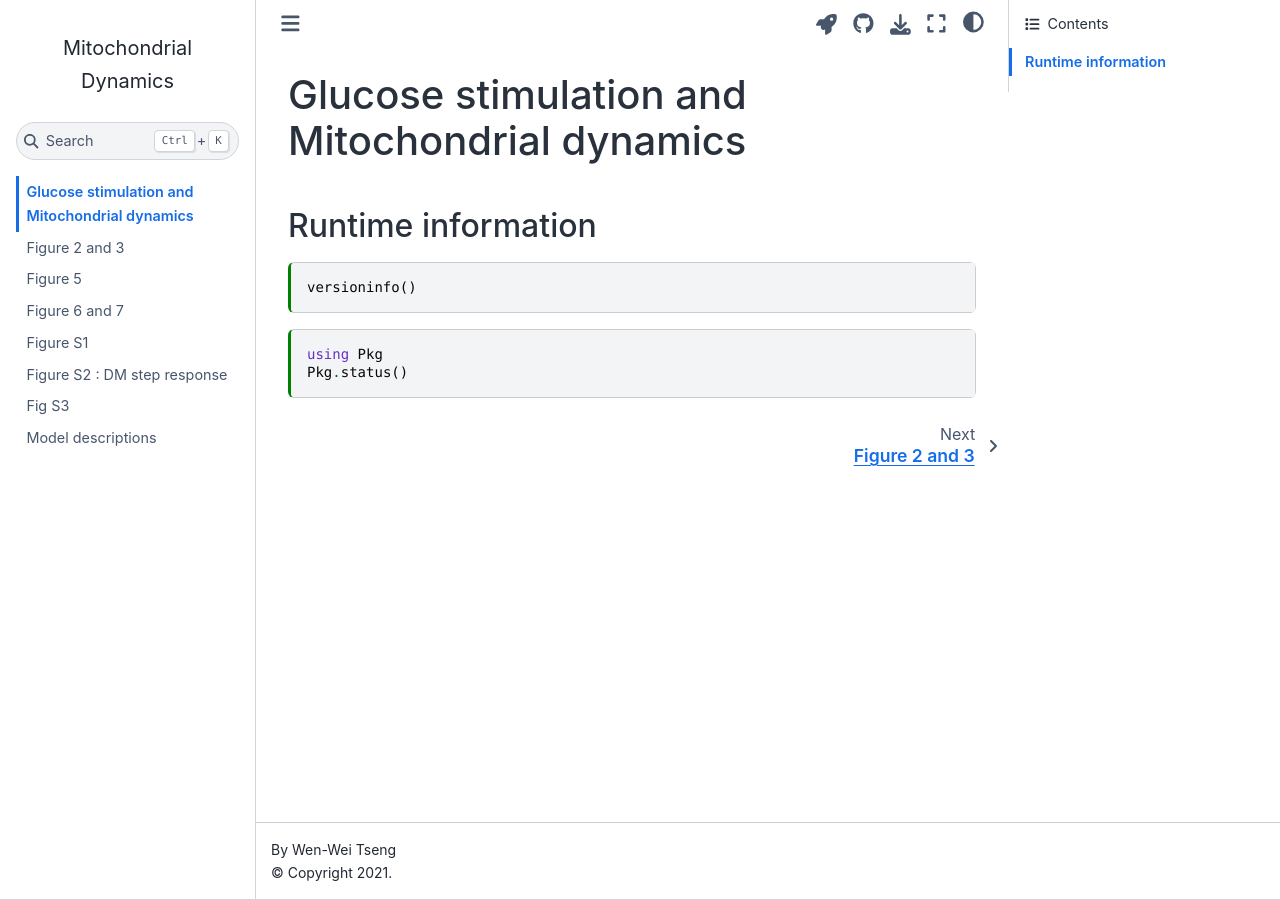
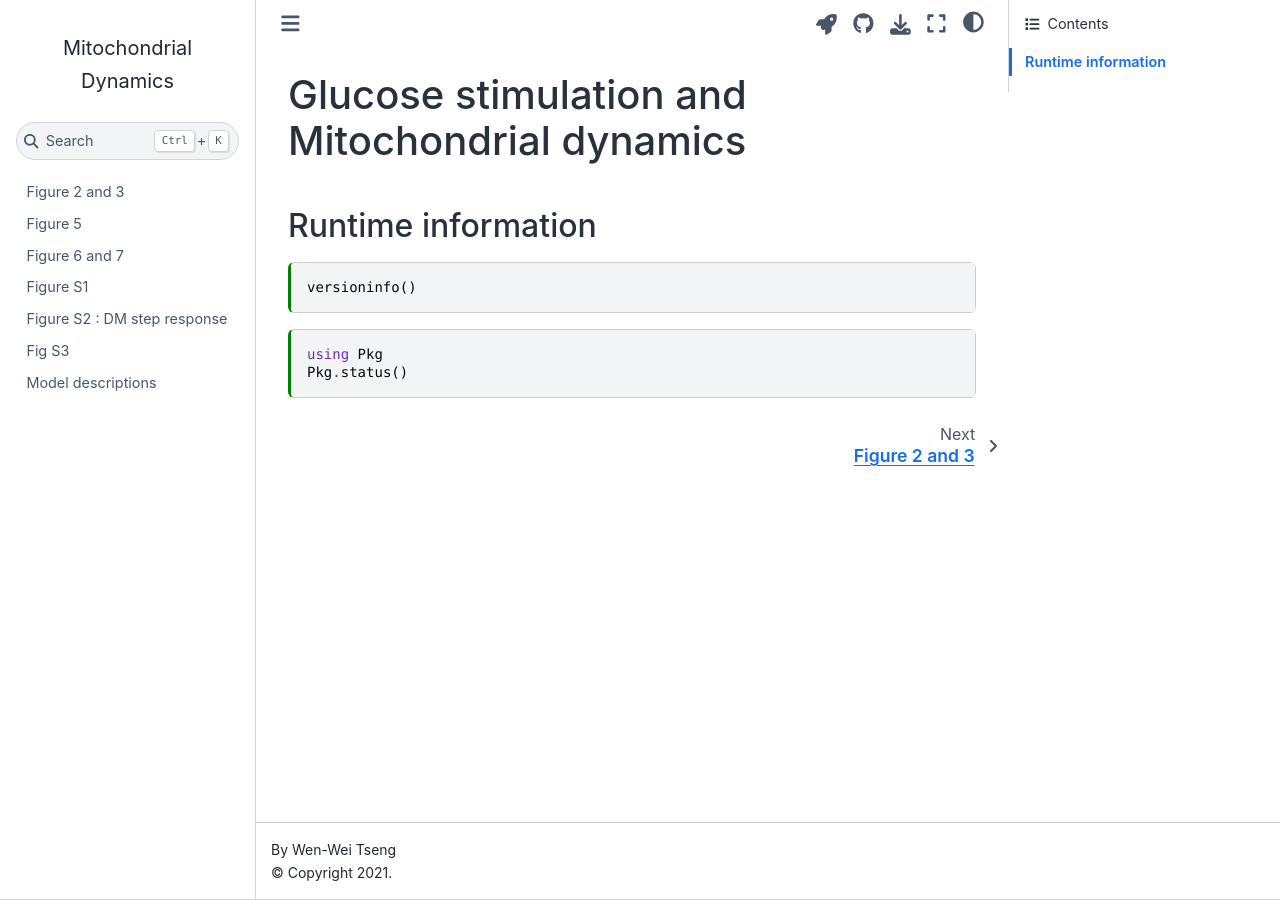
Before and after one commit to ntumitolab/mitodyn-ode, a Jupyter Book: the page built from docs/index.ipynb, in a window 1280 px wide. Built offline with Jupyter Book 1.0.4 settings and Sphinx 7.4.7 and the Sphinx Book theme 1.1.4, drawn with Linux system fonts in a browser that asks for light colours.

Commit message:
cleaner nav bar

```diff
--- a/docs/_config.yml
+++ b/docs/_config.yml
@@ -3,15 +3,15 @@
 
 title: Mitochondrial Dynamics
 author: Wen-Wei Tseng
-copyright: "2021" # Copyright year to be placed in the footer
+copyright: '2021' # Copyright year to be placed in the footer
 # logo: logo.png
 
 exclude_patterns: []
 
 # See https://jupyterbook.org/content/execute.html
 execute:
-  execute_notebooks: "off"
-  cache: "" # A path to the jupyter cache that will be used to store execution artifacts. Defaults to `_build/.jupyter_cache/`
+  execute_notebooks: 'off'
+  cache: '' # A path to the jupyter cache that will be used to store execution artifacts. Defaults to `_build/.jupyter_cache/`
   exclude_patterns: [] # A list of patterns to *skip* in execution (e.g. a notebook that takes a really long time)
   timeout: 600 # The maximum time (in seconds) each notebook cell is allowed to run.
   run_in_temp:
@@ -52,9 +52,9 @@ latex:
 launch_buttons:
   notebook_interface: classic # The interface interactive links will activate ["classic", "jupyterlab"]
   binderhub_url: https://mybinder.org # The URL of the BinderHub (e.g., https://mybinder.org)
-  jupyterhub_url: "" # The URL of the JupyterHub (e.g., https://datahub.berkeley.edu)
+  jupyterhub_url: '' # The URL of the JupyterHub (e.g., https://datahub.berkeley.edu)
   thebe: false # Add a thebe button to pages (requires the repository to run on Binder)
-  colab_url: "" # The URL of Google Colab (https://colab.research.google.com)
+  colab_url: '' # The URL of Google Colab (https://colab.research.google.com)
 
 # Information about where the book exists on the web
 repository:
@@ -65,16 +65,16 @@ repository:
 #######################################################################################
 # HTML-specific settings
 html:
-  favicon: "" # A path to a favicon image
+  favicon: '' # A path to a favicon image
   use_edit_page_button: false # Whether to add an "edit this page" button to pages. If `true`, repository information in repository: must be filled in
   use_repository_button: true # Whether to add a link to your repository button
   use_issues_button: false # Whether to add an "open an issue" button
   use_multitoc_numbering: true # Continuous numbering across parts/chapters
   extra_navbar: Powered by <a href="https://jupyterbook.org">Jupyter Book</a> # Will be displayed underneath the left navbar.
-  extra_footer: "" # Will be displayed underneath the footer.
-  google_analytics_id: "" # A GA id that can be used to track book views.
-  home_page_in_navbar: true # Whether to include your home page in the left Navigation Bar
-  baseurl: "" # The base URL where your book will be hosted. Used for creating image previews and social links. e.g.: https://mypage.com/mybook/
+  extra_footer: '' # Will be displayed underneath the footer.
+  google_analytics_id: '' # A GA id that can be used to track book views.
+  home_page_in_navbar: false # Whether to include your home page in the left Navigation Bar
+  baseurl: 'https://ntumitolab.github.io/mitodyn-ode/' # The base URL where your book will be hosted. Used for creating image previews and social links. e.g.: https://mypage.com/mybook/
   comments:
     hypothesis: false
     utterances: false
```
